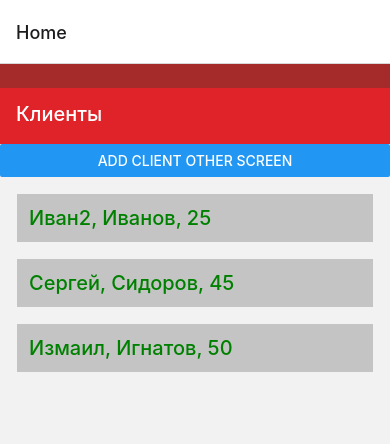
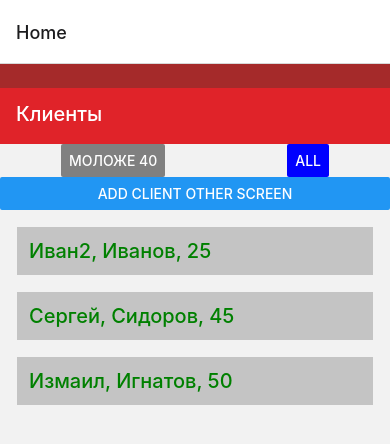
Before and after one commit to toropun/clients, a React Native app: screen /Home in a window 390 px wide. Shown: the top 444 px of the page. Built offline with nearby package versions, Linux system fonts and the light colour scheme.

Commit message:
added useEffect for age

```diff
--- a/src/screens/Home.js
+++ b/src/screens/Home.js
@@ -1,4 +1,4 @@
-import React, { useState } from 'react';
+import React, { useState, useEffect } from 'react';
 import { useSelector , useDispatch} from 'react-redux';
 import { addClient } from '../reducers/clientsReducer';
 import {
@@ -7,14 +7,15 @@ import {
   StyleSheet,
   FlatList,
   TouchableOpacity,
-  Alert,
-  TextInput,
   Button,
 } from 'react-native';
 import AssetExample from '../components/AssetExample';
 
 export default function Home({ navigation }) {
   const clients = useSelector((state) => state.clients)
+  const [filteredClients, setFilteredClients] = useState(clients);
+
+  const [showYounger, setShowYounger] = useState(false);
 
   const renderItem = ({ item }) => (
     <TouchableOpacity
@@ -37,6 +38,16 @@ export default function Home({ navigation }) {
     console.log('dispatch', client);
   }
   console.log('render', clients)
+
+  useEffect(() => {
+    //analog componentDidMount
+  }, [])
+
+  useEffect(() => {
+    console.log('showYounger', showYounger);
+    const newFilteredClients = clients.filter(client => !showYounger || (showYounger && client.age < 40));
+    setFilteredClients(newFilteredClients);
+  }, [showYounger, clients])
   return (
     <View style={styles.container}>
       <View
@@ -45,9 +56,13 @@ export default function Home({ navigation }) {
       <View style={{ backgroundColor: '#E02329', width: '100%', height: 56 }}>
         <Text style={styles.line}>Клиенты</Text>
       </View>
+      <View style={{ flexDirection: 'row', justifyContent: 'space-around'}}>
+        <Button title="Моложе 40" color={showYounger ? 'blue' : 'grey'} onPress={() => setShowYounger(true)} />
+        <Button title="All"  color={!showYounger ? 'blue' : 'grey'} onPress={() => setShowYounger(false)} />
+      </View>
       <Button title="Add client other screen" onPress={() => navigation.navigate('AddClient', {onAddClient})} />
       <FlatList
-        data={clients}
+        data={filteredClients}
         renderItem={renderItem}
         keyExtractor={(item) => item.id}
       />
```
